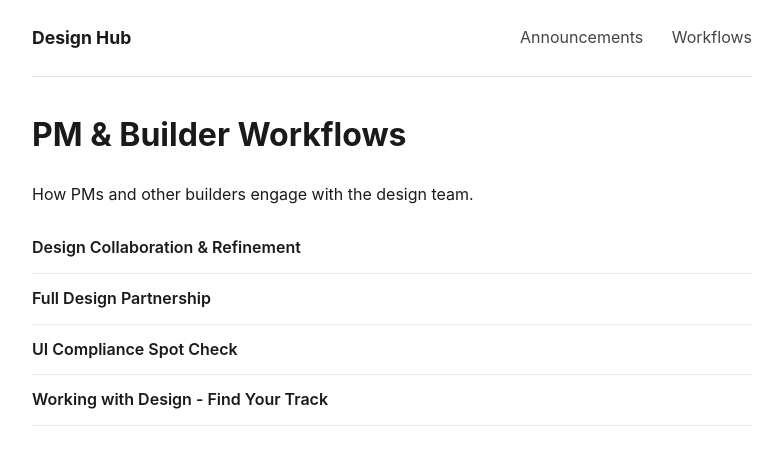
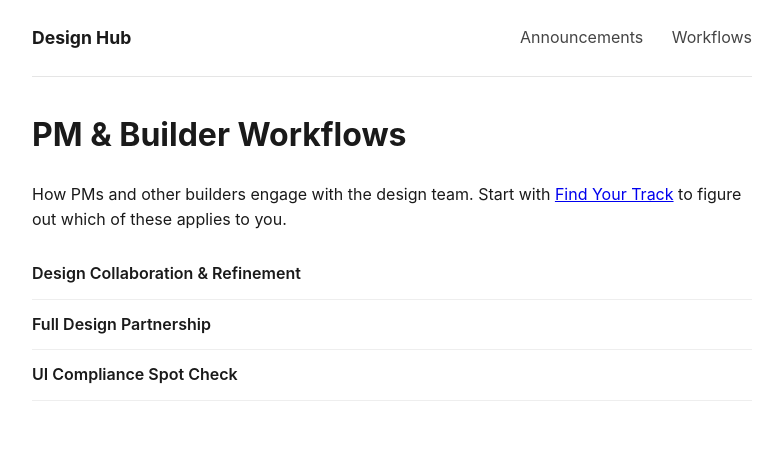
Before and after one commit to jennlatran/design-hub, a Jekyll site: the page built from workflows/index.md, in a window 1280 px wide. Shown: the top 465 px of the page, without its empty margins (248-1031 px from the left). Built offline with Jekyll 4.4.1, drawn with Linux system fonts in a browser that asks for light colours.

Commit message:
fix: exclude router page from Engage with Design collection listing

```diff
--- a/workflows/index.md
+++ b/workflows/index.md
@@ -5,9 +5,11 @@ permalink: /workflows/
 ---
 
 <h1>PM &amp; Builder Workflows</h1>
-<p>How PMs and other builders engage with the design team.</p>
+<p>How PMs and other builders engage with the design team. Start with
+<a href="{{ '/workflows/engaging-with-design/' | relative_url }}">Find Your Track</a>
+to figure out which of these applies to you.</p>
 
-{% assign workflows = site.workflows | sort: "title" %}
+{% assign workflows = site.workflows | where_exp: "p", "p.url != '/workflows/engaging-with-design/'" | sort: "title" %}
 {% if workflows.size == 0 %}
   <p>No workflow pages yet.</p>
 {% endif %}
```
